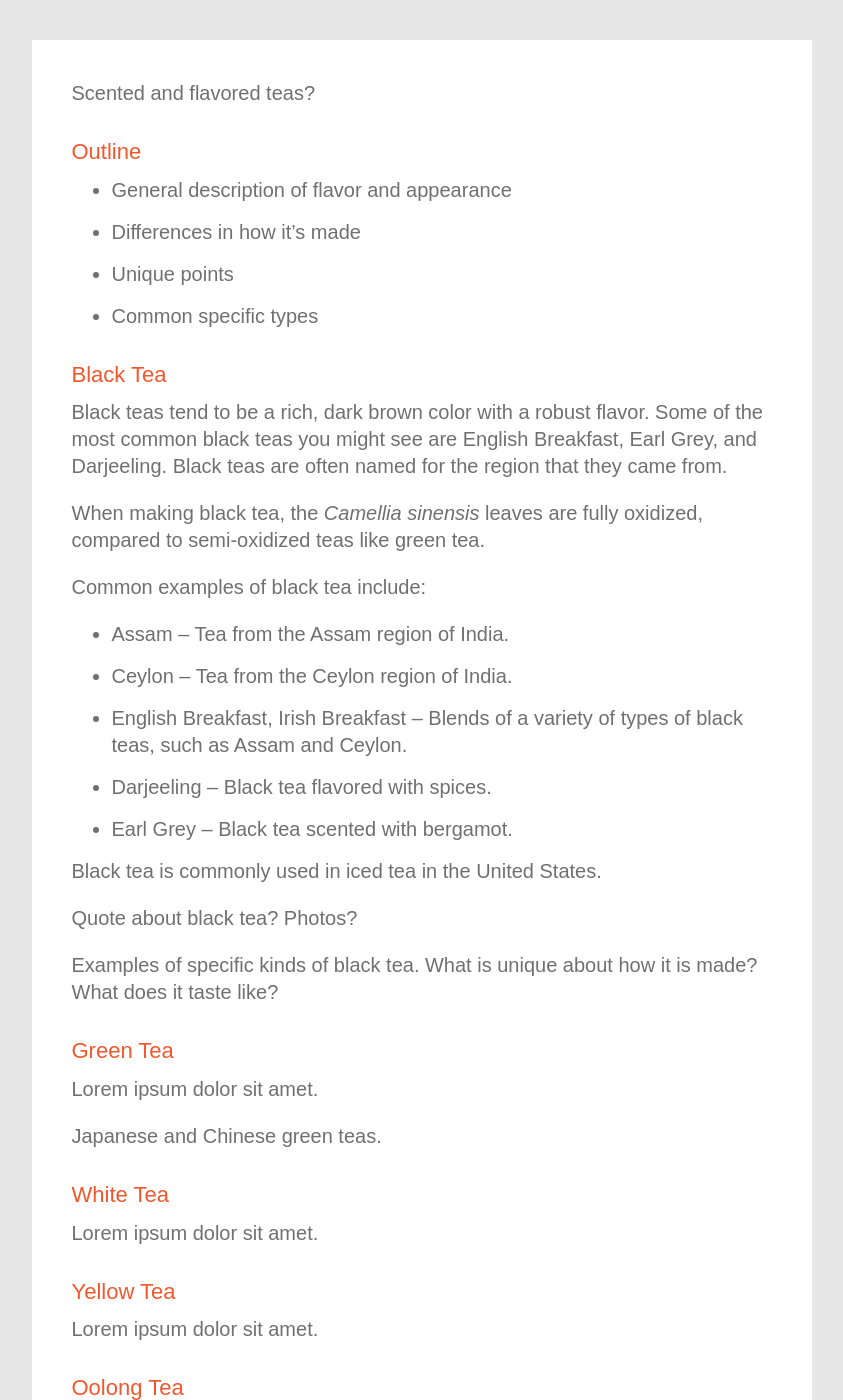
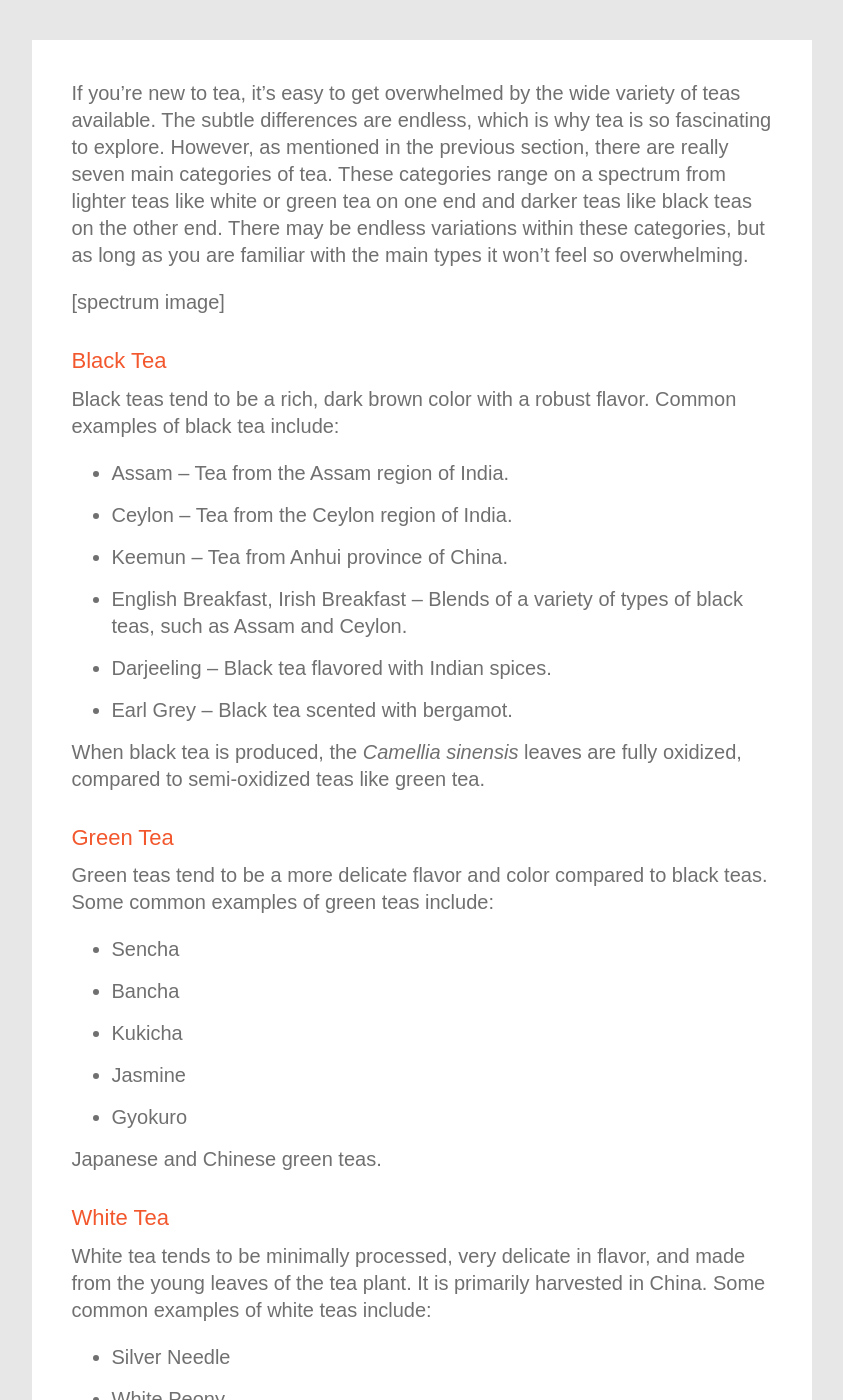
Before and after one commit to kmcgillivray/tea, a Jekyll site: the page built from _chapters/types-of-tea.md, in a window 1280 px wide and 1400 px high. Shown: the whole window, without its empty margins (316-1159 px from the left). Built offline with Jekyll 4.4.1, drawn with Linux system fonts in a browser that asks for light colours; nearby versions of some CDN libraries; some of the changed text lies outside the part shown.

Commit message:
Outline types of tea chapter.

```diff
--- a/_chapters/types-of-tea.md
+++ b/_chapters/types-of-tea.md
@@ -2,62 +2,61 @@
 layout: page
 ---
 
-Scented and flavored teas?
+If you're new to tea, it's easy to get overwhelmed by the wide variety of teas available. The subtle differences are endless, which is why tea is so fascinating to explore. However, as mentioned in the previous section, there are really seven main categories of tea. These categories range on a spectrum from lighter teas like white or green tea on one end and darker teas like black teas on the other end. There may be endless variations within these categories, but as long as you are familiar with the main types it won't feel so overwhelming.
 
-## Outline
-
-* General description of flavor and appearance
-* Differences in how it's made
-* Unique points
-* Common specific types
+[spectrum image]
 
 ## Black Tea
 
-Black teas tend to be a rich, dark brown color with a robust flavor. Some of the most common black teas you might see are English Breakfast, Earl Grey, and Darjeeling. Black teas are often named for the region that they came from.
-
-When making black tea, the *Camellia sinensis* leaves are fully oxidized, compared to semi-oxidized teas like green tea.
-
-Common examples of black tea include:
+Black teas tend to be a rich, dark brown color with a robust flavor. Common examples of black tea include:
 
 * Assam – Tea from the Assam region of India.
 * Ceylon – Tea from the Ceylon region of India.
+* Keemun – Tea from Anhui province of China.
 * English Breakfast, Irish Breakfast – Blends of a variety of types of black teas, such as Assam and Ceylon.
-* Darjeeling – Black tea flavored with spices.
+* Darjeeling – Black tea flavored with Indian spices.
 * Earl Grey – Black tea scented with bergamot.
 
-Black tea is commonly used in iced tea in the United States.
-
-Quote about black tea? Photos?
-
-Examples of specific kinds of black tea. What is unique about how it is made? What does it taste like?
+When black tea is produced, the *Camellia sinensis* leaves are fully oxidized, compared to semi-oxidized teas like green tea.
 
 ## Green Tea
 
-Lorem ipsum dolor sit amet.
+Green teas tend to be a more delicate flavor and color compared to black teas. Some common examples of green teas include:
+
+* Sencha
+* Bancha
+* Kukicha
+* Jasmine
+* Gyokuro
 
 Japanese and Chinese green teas.
 
 ## White Tea
 
-Lorem ipsum dolor sit amet.
+White tea tends to be minimally processed, very delicate in flavor, and made from the young leaves of the tea plant. It is primarily harvested in China. Some common examples of white teas include:
+
+* Silver Needle
+* White Peony
 
 ## Yellow Tea
 
-Lorem ipsum dolor sit amet.
+Yellow tea is less common than other types of teas. The tea has a distinct yellow appearance and smell and follows a similar process to green tea.
 
 ## Oolong Tea
 
-Lorem ipsum dolor sit amet.
+Oolong tea is in between black and green teas in taste. This category of tea has the most variations in processing techniques and thus the most variations in taste because of the wide range of oxidation levels. Oolong teas are usually rolled into thin tubes or beads. Of the many types of oolong teas, some of the most common include:
+
+* Tie Guanyin
 
 ## Dark Tea
 
-Lorem ipsum dolor sit amet.
+Dark teas are unique in that they are not only dried and oxidized but are also fermented. This gives the tea an earthy flavor.
 
 ## Herbal Tea
 
-Lorem ipsum dolor sit amet.
+Herbal teas are the only teas not made from the *Camellia sinensis* plant. There is no common flavor characteristic between herbal teas because they are all made from different plants even though they are prepared and steeped the same way. Some common herbal teas include:
 
-## Flavored Tea
+* Peppermint
 
 ---
 
```
Also changed, not shown: _chapters/buying-and-storing-tea.md (added, +9 -0 lines), _chapters/how-to-make-tea.md (+2 -0 lines).
